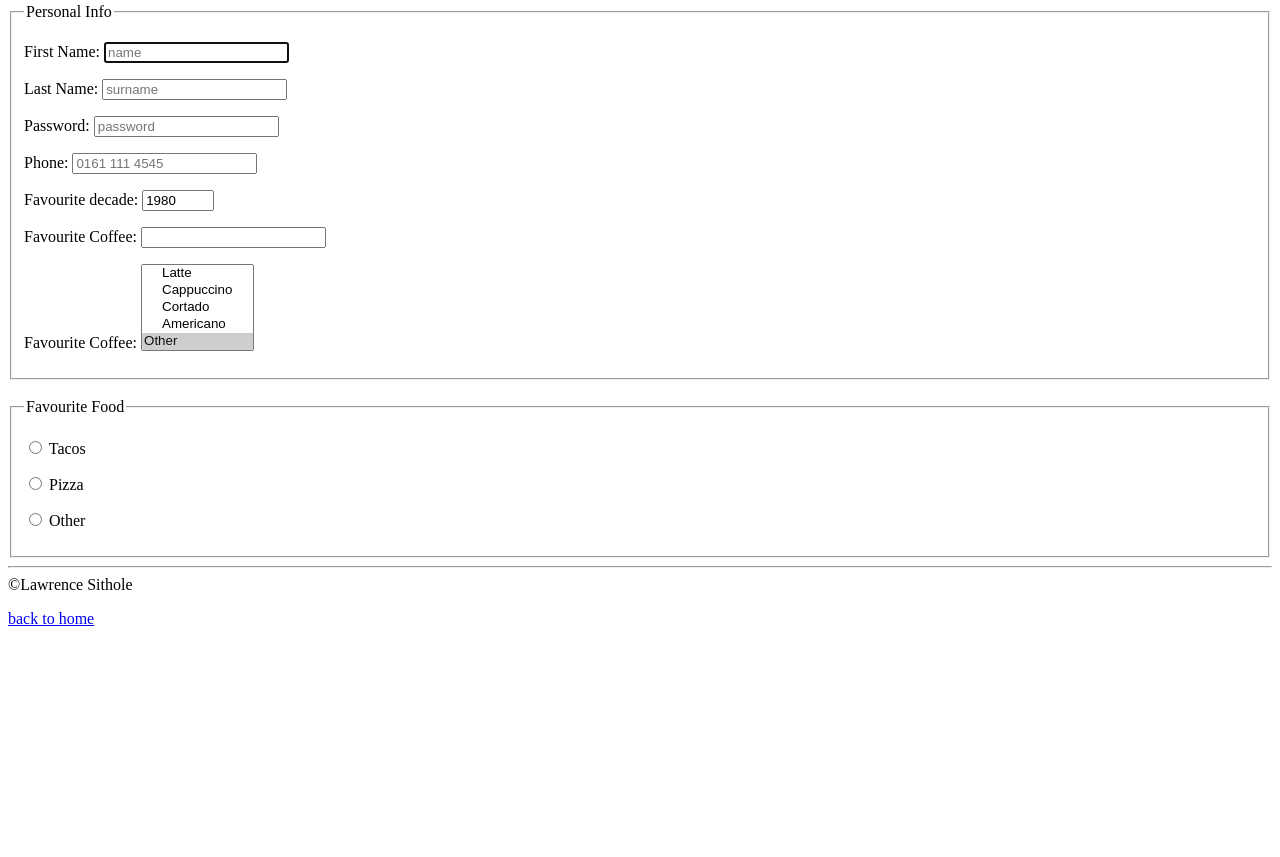
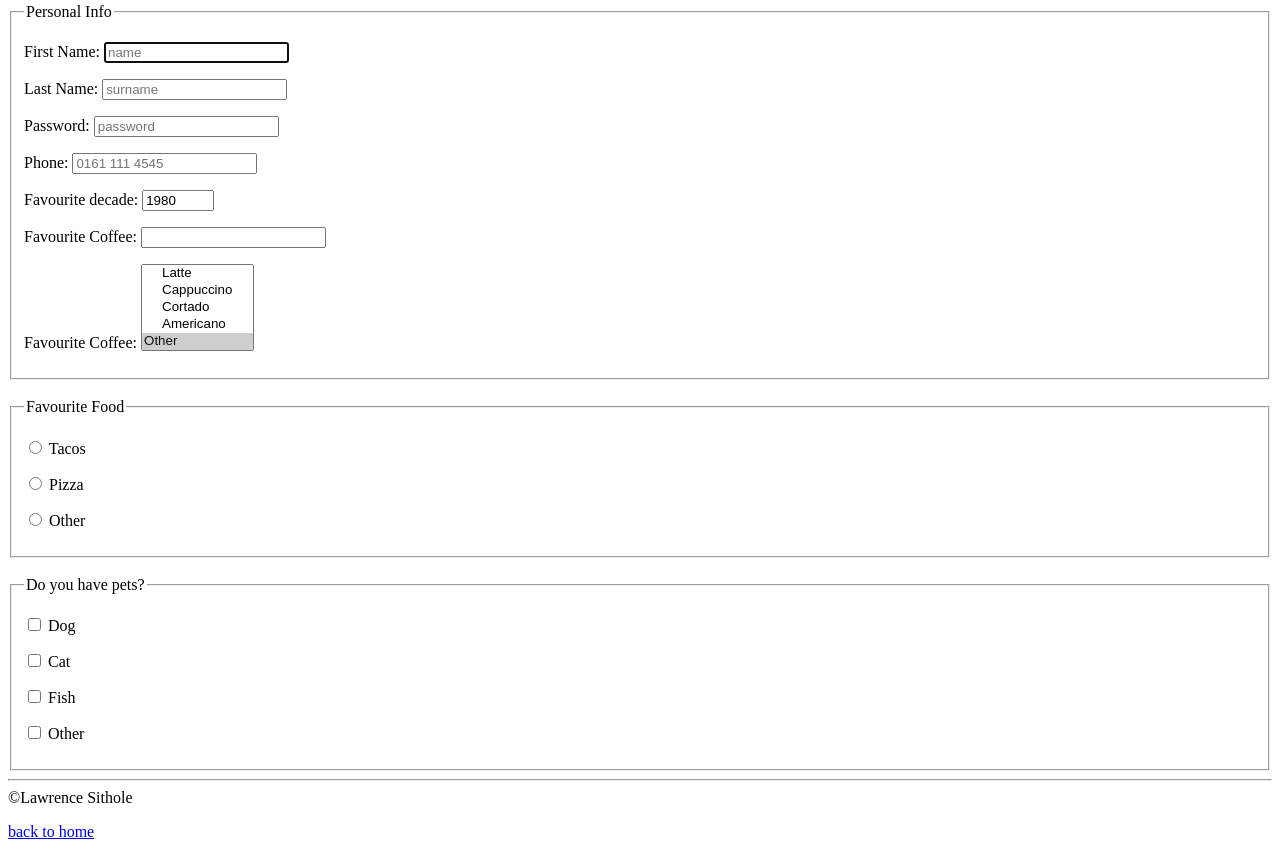
Before and after one commit to Lawrence-Sithole/HTML, a plain HTML site: page index.html in a window 1280 px wide. Shown: the part 1606-2463 px from the top of the page. Before the commit the page ends 2250 px from the top, so only its background shows below. Drawn offline with Linux system fonts and the light colour scheme.

Commit message:
checkbox

```diff
--- a/index.html
+++ b/index.html
@@ -198,7 +198,27 @@
             <label for="other">Other</label>
           </p>
         </fieldset>
+        <br>
+        <fieldset>
+          <legend>Do you have pets?</legend>
+          <p>
+            <input type="checkbox" name="pets" id="dog" value="dog">
+            <label for="dog">Dog</label>
+          </p>
+          <p>
+            <input type="checkbox" name="pets" id="cat" value="cat">
+            <label for="cat">Cat</label>
+          </p>
+          <p>
+            <input type="checkbox" name="pets" id="fish" value="fish">
+            <label for="fish">Fish</label>
+          </p>
+          <p>
+            <input type="checkbox" name="pets" id="otherPet" value="otherPet">
+            <label for="otherPet">Other</label>
+          </p>
 
+        </fieldset>
       </form>
     </article>
     <hr>
```
